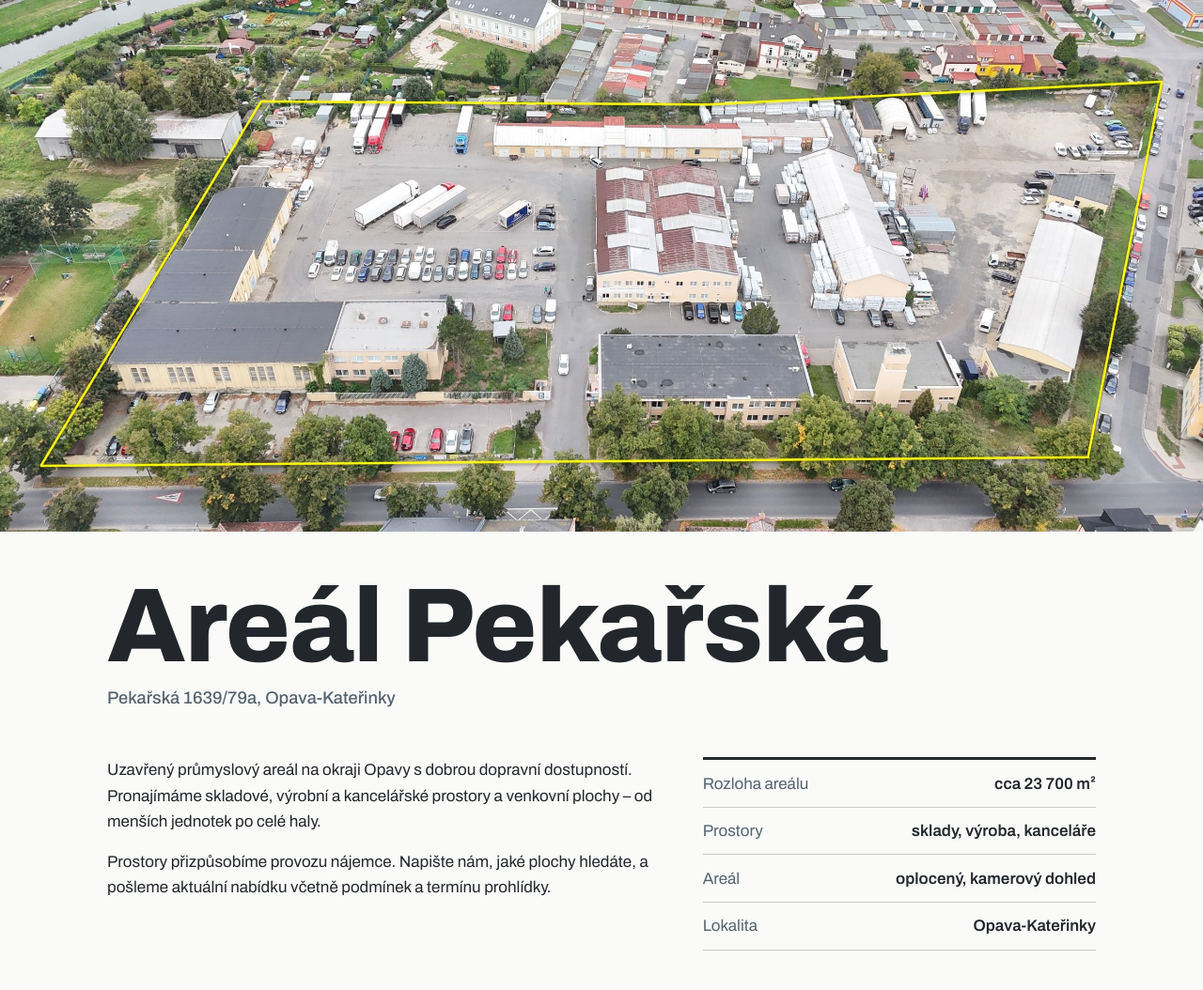
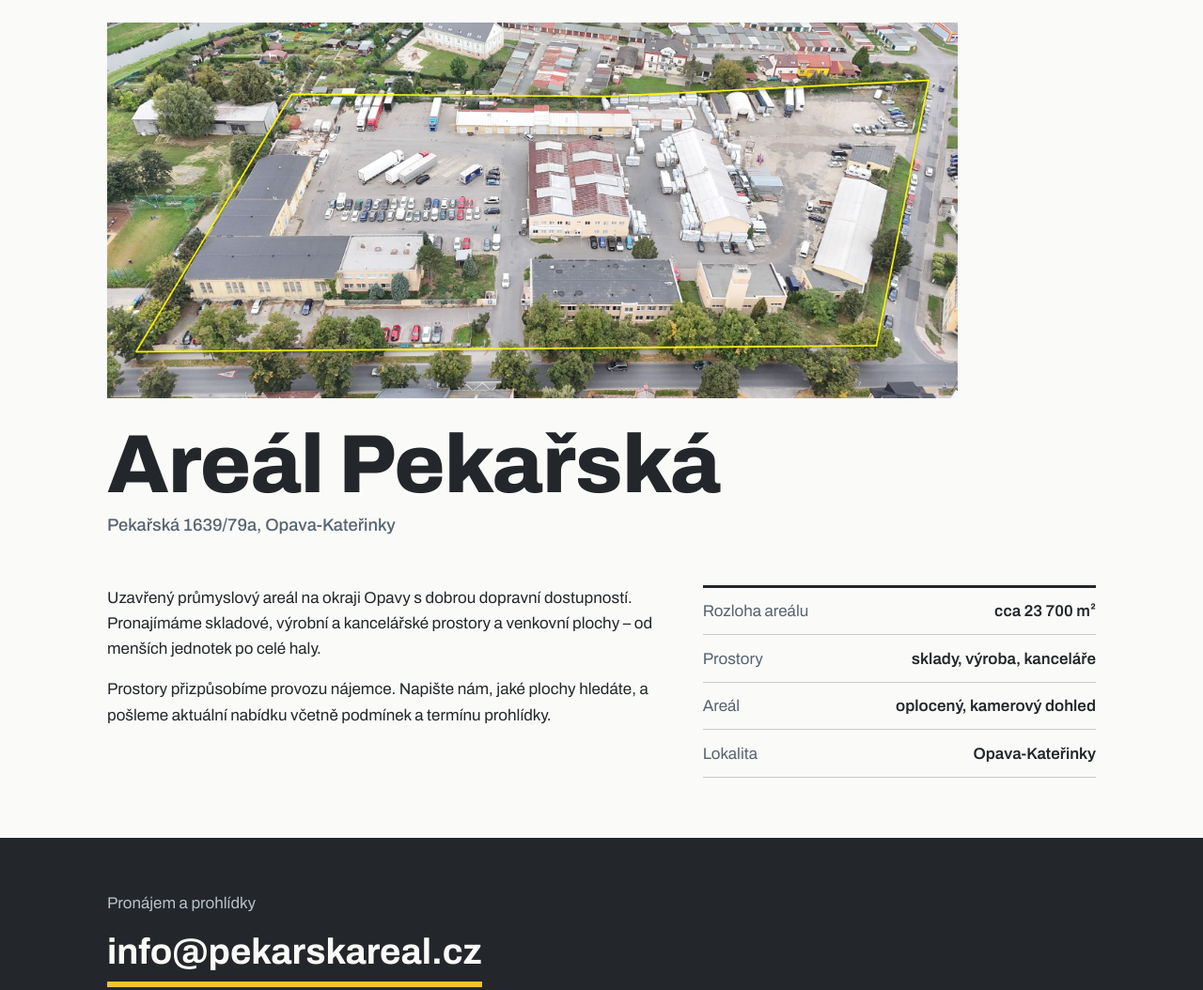
Before and after one commit to marsreality/pekarska-web, a plain HTML site: page index.html in a window 1280 px wide. Shown: the top 1054 px of the page at 94% size. Drawn offline with Linux system fonts and the light colour scheme.

Commit message:
Add files via upload

```diff
--- a/index.html
+++ b/index.html
@@ -23,14 +23,15 @@
     font-size:1.0625rem;line-height:1.6;
   }
   .foto{
-    display:block;width:100%;height:auto;
-    background:var(--ocel);
+    display:block;width:auto;height:auto;
+    max-width:100%;max-height:50vh;
+    margin-top:1.5rem;
   }
   main{max-width:1100px;margin:0 auto;padding:0 1.5rem}
   h1{
     font-stretch:125%;font-weight:800;
-    font-size:clamp(2.6rem,9vw,7rem);line-height:.92;letter-spacing:-.01em;
-    margin-top:.45em;
+    font-size:clamp(2.6rem,7vw,5.5rem);line-height:.92;letter-spacing:-.01em;
+    margin-top:.35em;
   }
   .adresa{font-stretch:100%;font-weight:500;color:var(--ocel);margin-top:.6rem;font-size:1.15rem}
   .obsah{
@@ -64,9 +65,8 @@
 </head>
 <body>
 
-<img class="foto" src="foto.jpg" alt="Areál Pekařská v Opavě-Kateřinkách">
-
 <main>
+  <img class="foto" src="foto.jpg" alt="Areál Pekařská v Opavě-Kateřinkách">
   <h1>Areál Pekařská</h1>
   <p class="adresa">Pekařská 1639/79a, Opava-Kateřinky</p>
 
```
